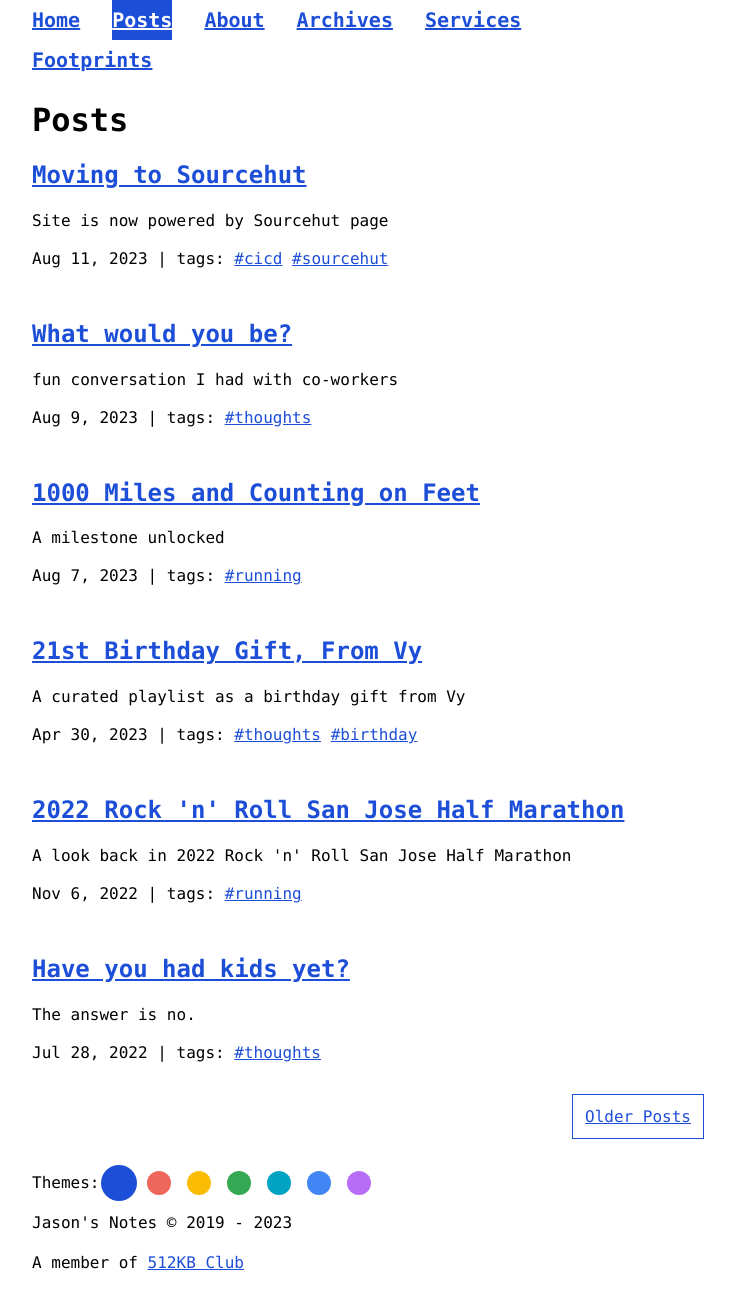
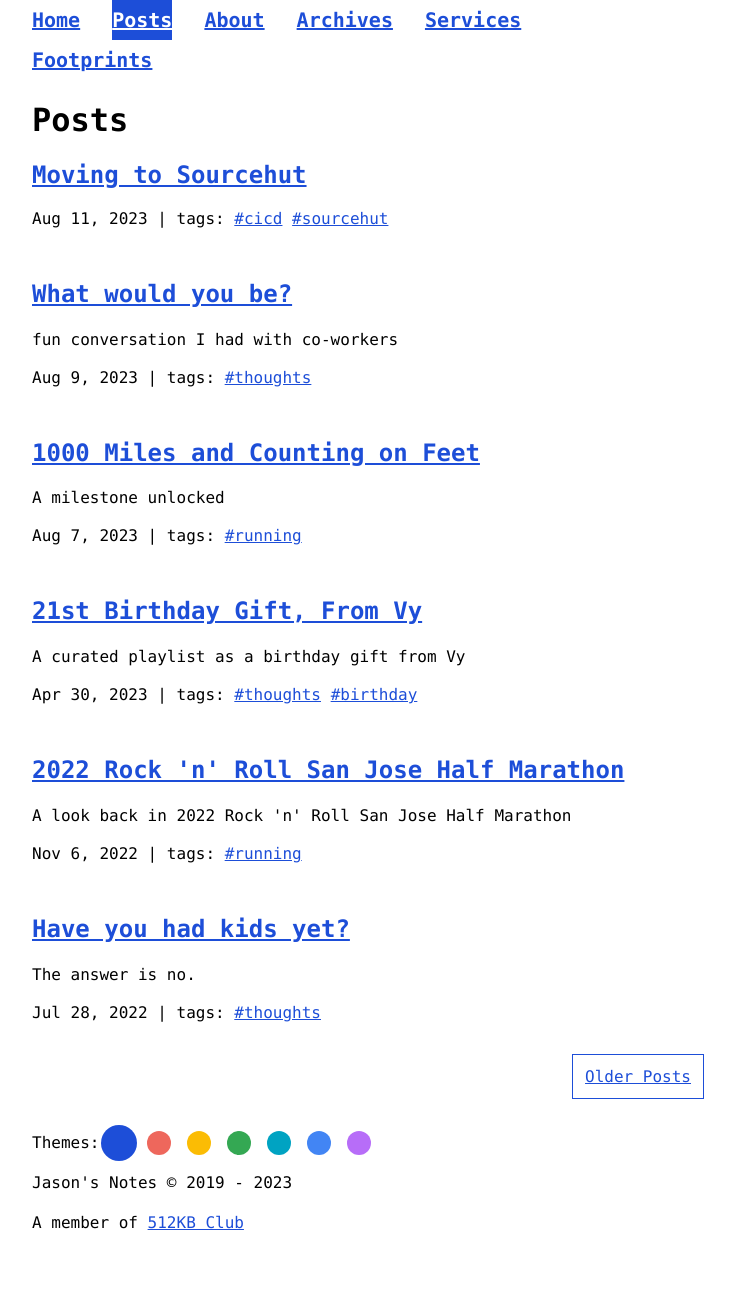
Before and after one commit to jasontthai/jasonthai.me, a Jekyll site: the page built from index.html, in a window 1280 px wide. Shown: the whole page, without its empty margins (272-1007 px from the left). Built offline with Jekyll 4.4.1, drawn with Linux system fonts in a browser that asks for light colours; the list of posts is cut into pages by our own code; after the commit the page ends 1267 px from its top, so only the background shows below that.

Commit message:
mark description as option

```diff
--- a/_layouts/home.html
+++ b/_layouts/home.html
@@ -13,9 +13,11 @@
 {%- for post in posts -%}
 <article style="position: relative; padding-bottom: 2rem;">
     <h2><a href="{{ post.url | relative_url }}">{{ post.title }}</a></h2>
+    {%- if post.description -%}
     <p>
         {{ post.description | default: post.excerpt | strip_html | truncatewords: 100 }}
     </p>
+    {%- endif -%}
     <span>
         {{ post.date | date: "%b %-d, %Y" }}
     </span>
--- a/_posts/2023-08-11-moving-to-sourcehut.md
+++ b/_posts/2023-08-11-moving-to-sourcehut.md
@@ -4,7 +4,6 @@
 tags:
 - cicd
 - sourcehut
-description: Site is now powered by Sourcehut page
 ---
 
 For quite a while, this site has been posted on Cloudflare Pages (before that it was on Github Page). I don't really have any complaint about it as the uptime is great (perfect 100%).
```
